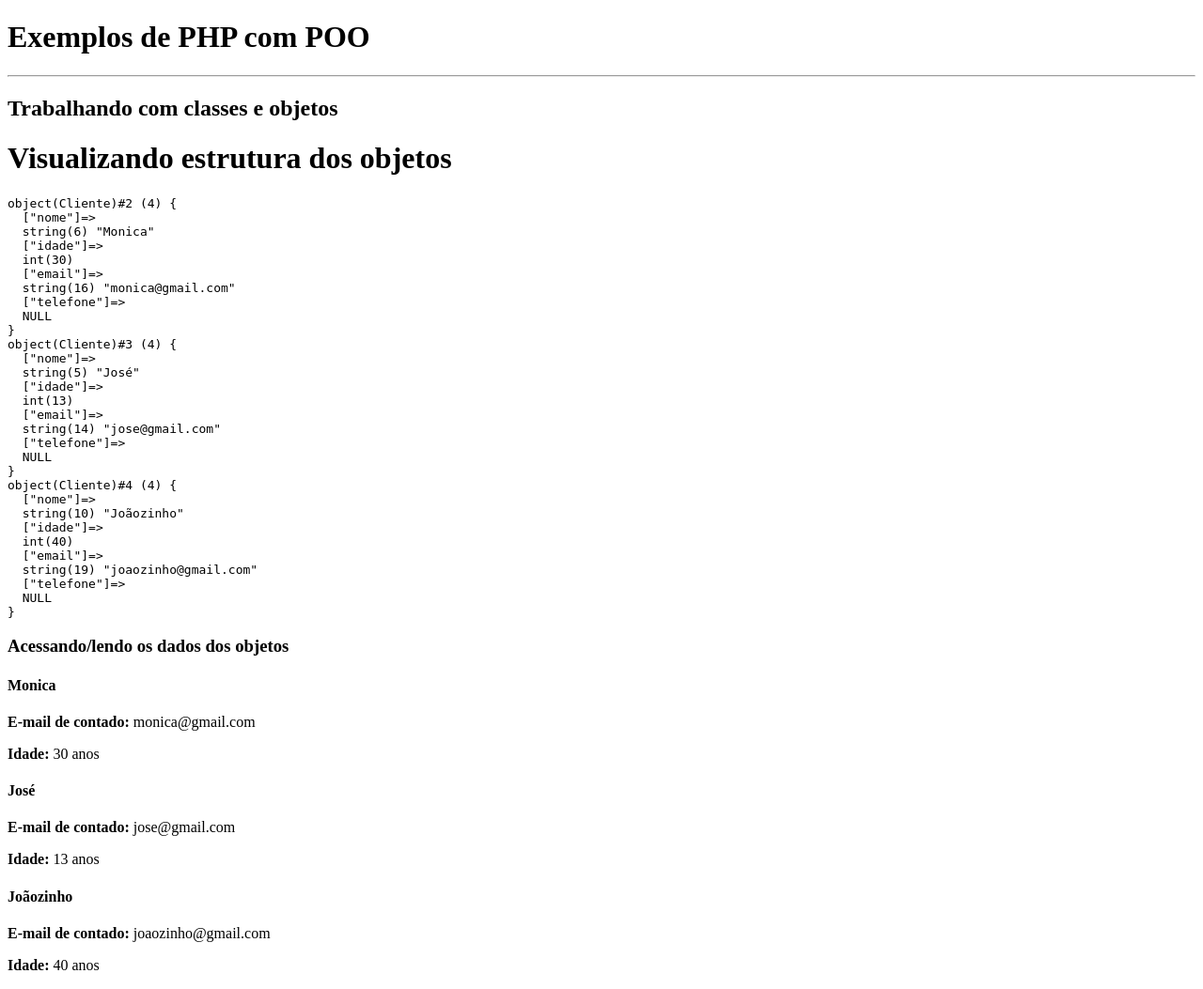
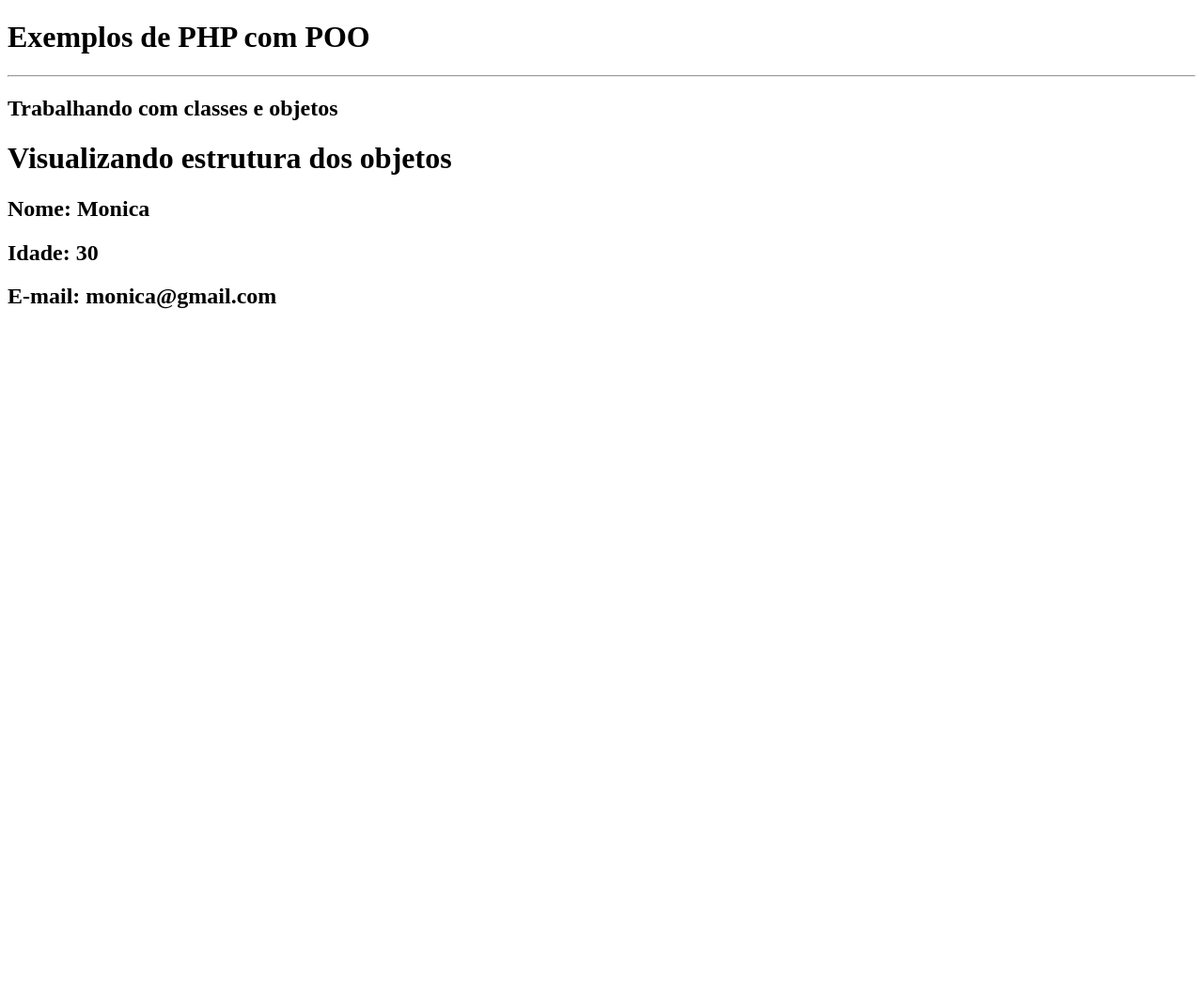
Before and after one commit to G-Amorim-DEV/POO-Programacao-Orientada-a-Objeto-exemplos-em-PHP, a PHP site: page / in a window 1280 px wide. Shown: the whole page at 94% size. After the commit the page ends 329 px from the top, so only its background shows below. Run offline with PHP 8.4, Linux system fonts and the light colour scheme.

Commit message:
feat: Adiciona classe Cliente e encapsulamento com Getters
Adiciona a classe `Cliente` e implementa o conceito de encapsulamento utilizando atributos privados.

Funcionalidades da classe `Cliente`:

- Atributos `nome`, `idade`, `email` e `telefone` foram declarados como privados.
- Implementação de métodos de acesso (Getters): `getNome()`, `getIdade()` e `getEmail()` para permitir a leitura controlada dos dados fora da classe.
- O construtor `__construct` é responsável por inicializar os atributos do cliente ao criar a instância.

O arquivo `index.php` foi criado para demonstrar a instanciação da classe e o uso dos métodos Getters para exibir os dados do cliente na interface.

```diff
--- a/index.php
+++ b/index.php
@@ -23,12 +23,14 @@ $clienteC = new Cliente("Joãozinho", 40, "joaozinho@gmail.com");
     <h2>Trabalhando com classes e objetos</h2>
 
     <h1>Visualizando  estrutura dos objetos</h1>
-    <pre><?=var_dump($clienteA, $clienteB, $clienteC)?></pre>
 
-    <h3>Acessando/lendo os dados dos objetos</h3>
-    <?=$clienteA->mostrarDados()?>
-    <?=$clienteB->mostrarDados()?>
-    <?=$clienteC->mostrarDados()?>
+   <div>
+    <h2>Nome: <?=$clienteA->getNome()?></h2>
+    <h2>Idade: <?=$clienteA->getIdade()?></h2>
+    <h2>E-mail: <?=$clienteA->getEmail()?></h2>
+   </div>
+
+
 
 </body>
 </html>
--- a/src/cliente.php
+++ b/src/cliente.php
@@ -1,15 +1,14 @@
 <?php
 
 class Cliente{
-    public string $nome;
-    public int $idade;
-    public string $email;
+    /* Atributos privados NÃO PODEM SER ACESSADOS/MODIFICADOS fora da própria classe em que estão declarado */
+    private string $nome;
+    private int $idade;
+    private string $email;
 
-    //Telefone é opcional, ou seja, caso não seja informado ficará valendo null
-    public ?string $telefone;
+    private ?string $telefone;
 
-    /* Método construtor: responsável por 'construir
-    um objeto COM  */
+
     public function __construct(
         string $valorDoNome,
         int $valorDaIdade,
@@ -22,12 +21,24 @@ class Cliente{
             $this -> telefone = $ValorDoTelefone;
     }
 
-        public function mostrarDados(): void {
+    /*     public function mostrarDados(): void {
             echo "<div>
                     <h4>$this->nome</h4>
                     <p><b>E-mail de contado:</b> $this->email</p>
                     <p><b>Idade:</b> $this->idade anos
                     </div>";
+    } */
+
+    public function getNome():string{
+        return $this->nome;
+    }
+
+    public function getIdade():int{
+        return $this->idade;
+    }
+
+    public function getEmail():string{
+        return $this->email;
     }
 
 
```
